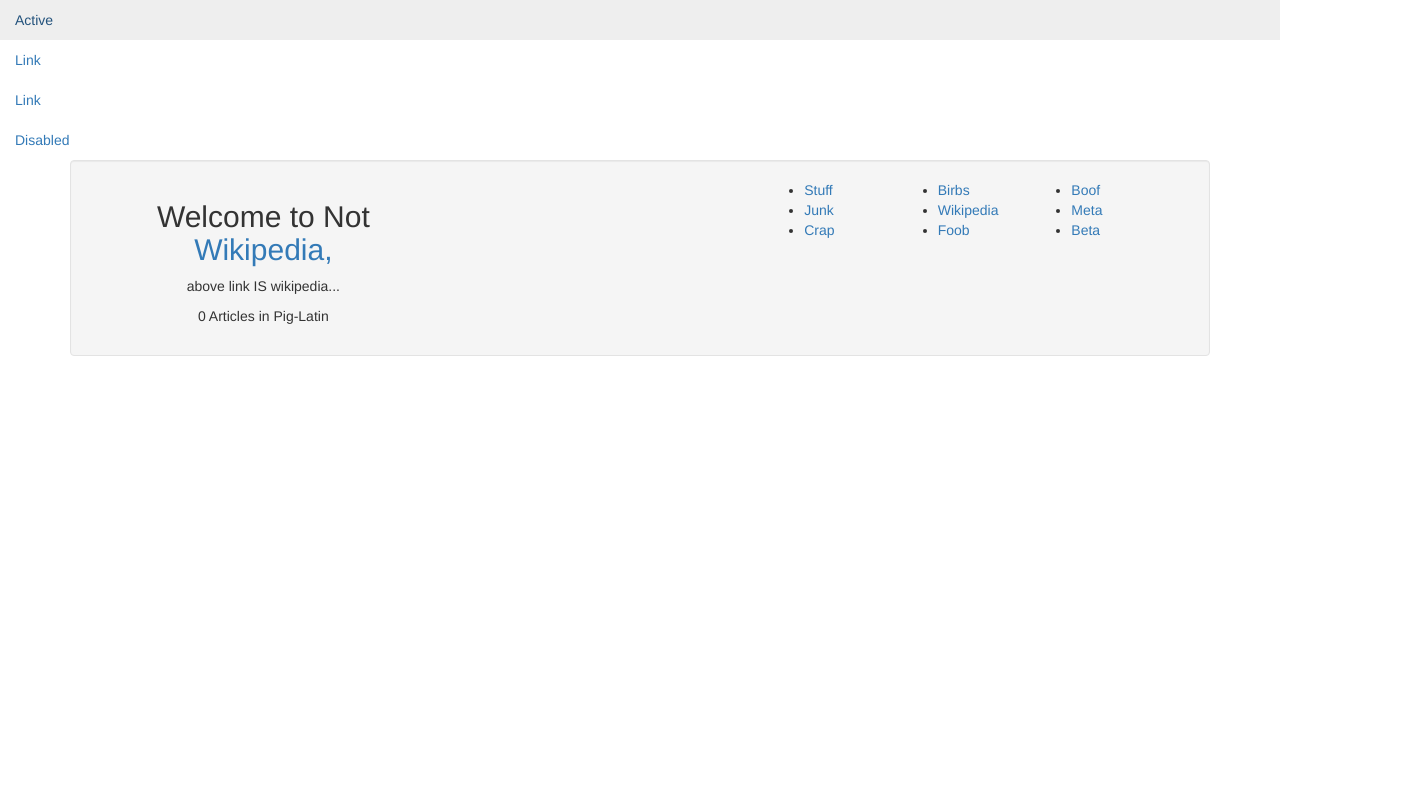
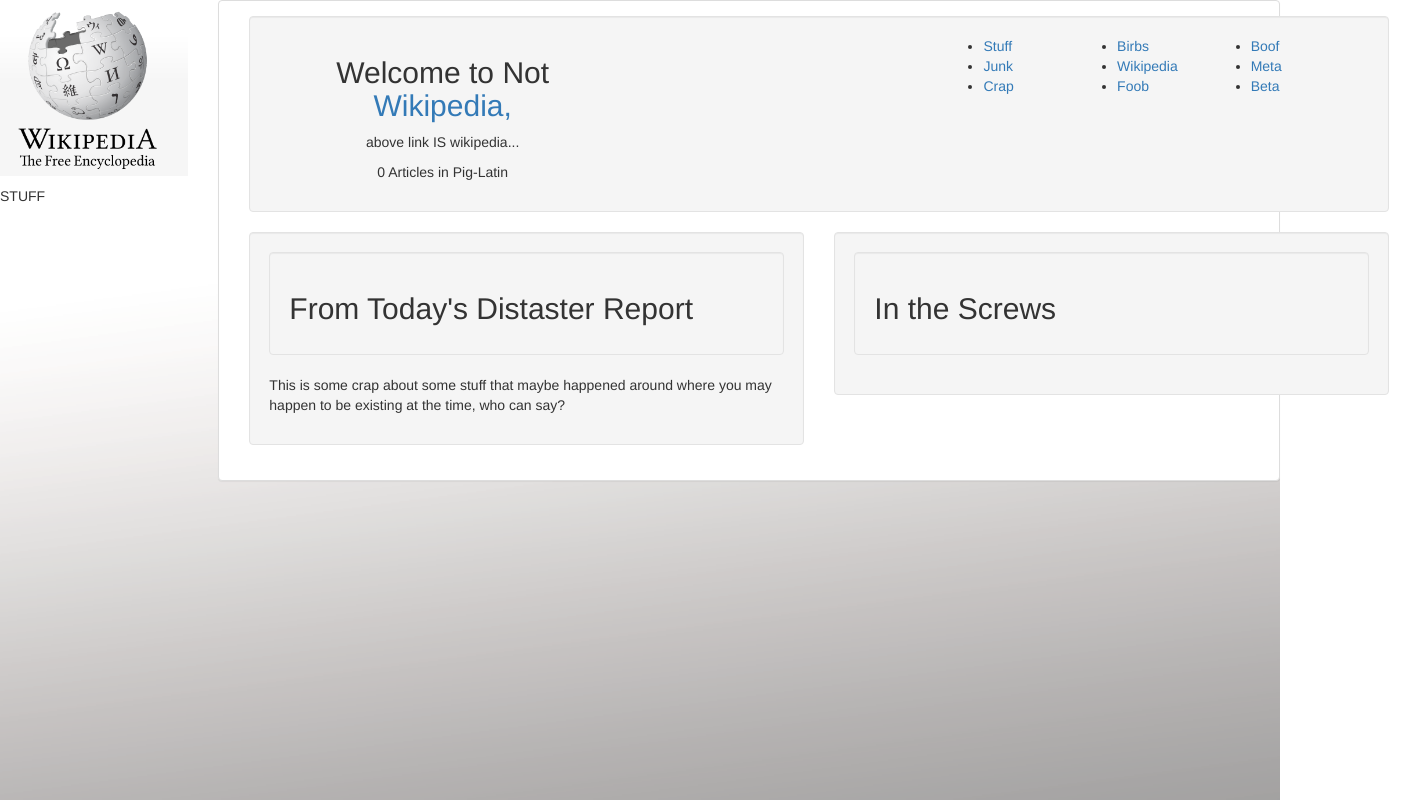
Before and after one commit to WilliamKinzig/sicky-wicky, a plain HTML site: page index.html in a window 1280 px wide. Shown: the whole page, 1404 px wide, since content can reach past the window. Drawn offline with Linux system fonts and the light colour scheme.

Commit message:
Add image to top of page, add large white panel to contain additional rows and columns for news. Use wells within wells to create page sections.

```diff
--- a/css/styles.css
+++ b/css/styles.css
@@ -1,3 +1,15 @@
 .centerhead {
   text-align: center;
 }
+body {
+  background-image: url("../img/bg.gif");
+  background-repeat: no-repeat;
+  background-size: cover;
+}
+img {
+  width: 100%;
+}
+
+.panel1 {
+  background-color: lightgreen;
+}
--- a/index.html
+++ b/index.html
@@ -7,23 +7,24 @@
   <title>Not Wikipedia.</title>
 </head>
 
-  <ul class="nav flex-column">
-    <li class="nav-item">
-      <a class="nav-link active" href="#">Active</a>
-    </li>
-    <li class="nav-item">
-      <a class="nav-link" href="#">Link</a>
-    </li>
-    <li class="nav-item">
-      <a class="nav-link" href="#">Link</a>
-    </li>
-    <li class="nav-item">
-      <a class="nav-link disabled" href="#">Disabled</a>
-    </li>
-  </ul>
+<div class="row">
+  <div class="col-md-2">
+    <p><img src="img/header.png"></p>
+    <p>STUFF</p>
+  </div>
 
   <body>
+
+    <div class="col-md-10">
+      <div class="panel panel-default">
+        <div class="panel-body">
+
           <div class="container">
+
+
+
+
+
             <div class="well">
               <div class="row">
                 <div class="col-md-4">
@@ -32,8 +33,10 @@
                     <p class="centerhead">above link IS wikipedia...</p>
                     <p class="centerhead">0 Articles in Pig-Latin</p>
                   </div>
+
                   <div class="col-md-3">
                   </div>
+
                   <div class="col-md-5">
                     <ul>
                       <div class="col-md-4">
@@ -41,11 +44,13 @@
                         <li><a href="https://en.wikipedia.org/wiki/Main_Page">Junk</li></a>
                         <li><a href="https://en.wikipedia.org/wiki/Main_Page">Crap</li></a>
                       </div>
+
                       <div class="col-md-4">
                         <li><a href="https://en.wikipedia.org/wiki/Main_Page">Birbs</li></a>
                         <li><a href="https://en.wikipedia.org/wiki/Main_Page">Wikipedia</li></a>
                         <li><a href="https://en.wikipedia.org/wiki/Main_Page">Foob</li></a>
                       </div>
+
                       <div class="col-md-4">
                         <li><a href="https://en.wikipedia.org/wiki/Main_Page">Boof</li></a>
                         <li><a href="https://en.wikipedia.org/wiki/Main_Page">Meta</li></a>
@@ -54,9 +59,42 @@
                     </ul>
                   </div>
                 </div>
+              </div>
+
+
+              <div class="row">
+                <div class="col-md-6">
+                  <div class="well">
+                    <div class="well">
+                      <h2>From Today's Distaster Report</h2>
+                    </div>
+
+                    <p>This is some crap about some stuff that maybe happened around
+                      where you may happen to be existing at the time, who can say?</p>
 
 
 
                     </div>
+                  </div>
+
+
+                <div class="col-md-6">
+                <div class="well">
+                <div class="well">
+                  <h2>In the Screws</h2>
+                </div>
+              </div>
+            </div>
+
+              </div>
+            </div>
+
+
+
+
+          </div>
+        </div>
+      </div>
     </body>
+  </div>
   <html>
```
Also changed, not shown: img/bg.gif (added), img/header.png (added). Lines whose indentation alone changed are shown as unchanged.
